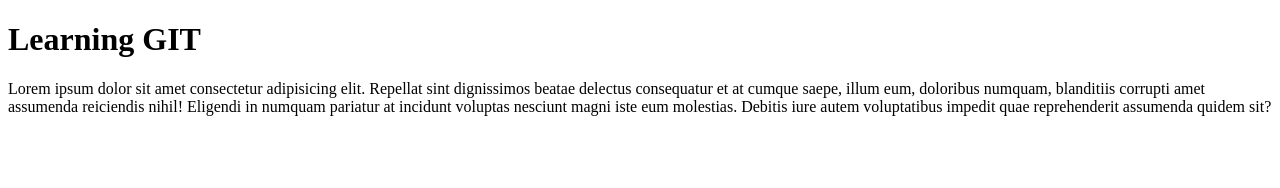
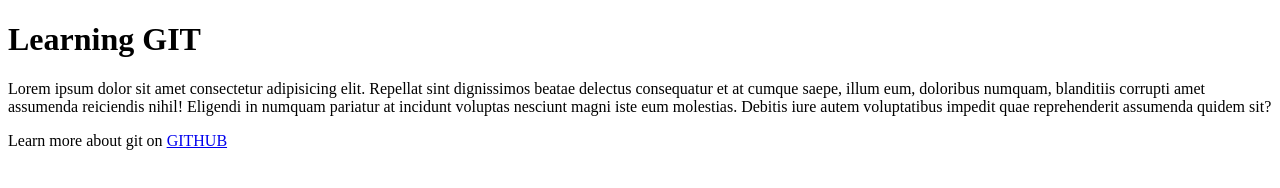
Before and after one commit to mikeqd/Learning-GIT-crash-course, a plain HTML site: page index.html in a window 1280 px wide. Drawn offline with Linux system fonts and the light colour scheme.

Commit message:
added a new paragrapgh

```diff
--- a/index.html
+++ b/index.html
@@ -9,5 +9,6 @@
 <body>
     <h1>Learning GIT</h1>
     <p>Lorem ipsum dolor sit amet consectetur adipisicing elit. Repellat sint dignissimos beatae delectus consequatur et at cumque saepe, illum eum, doloribus numquam, blanditiis corrupti amet assumenda reiciendis nihil! Eligendi in numquam pariatur at incidunt voluptas nesciunt magni iste eum molestias. Debitis iure autem voluptatibus impedit quae reprehenderit assumenda quidem sit?</p>
+    <p>Learn more about git on <a href="Hithub.com">GITHUB</a></p>
 </body>
 </html>
```
